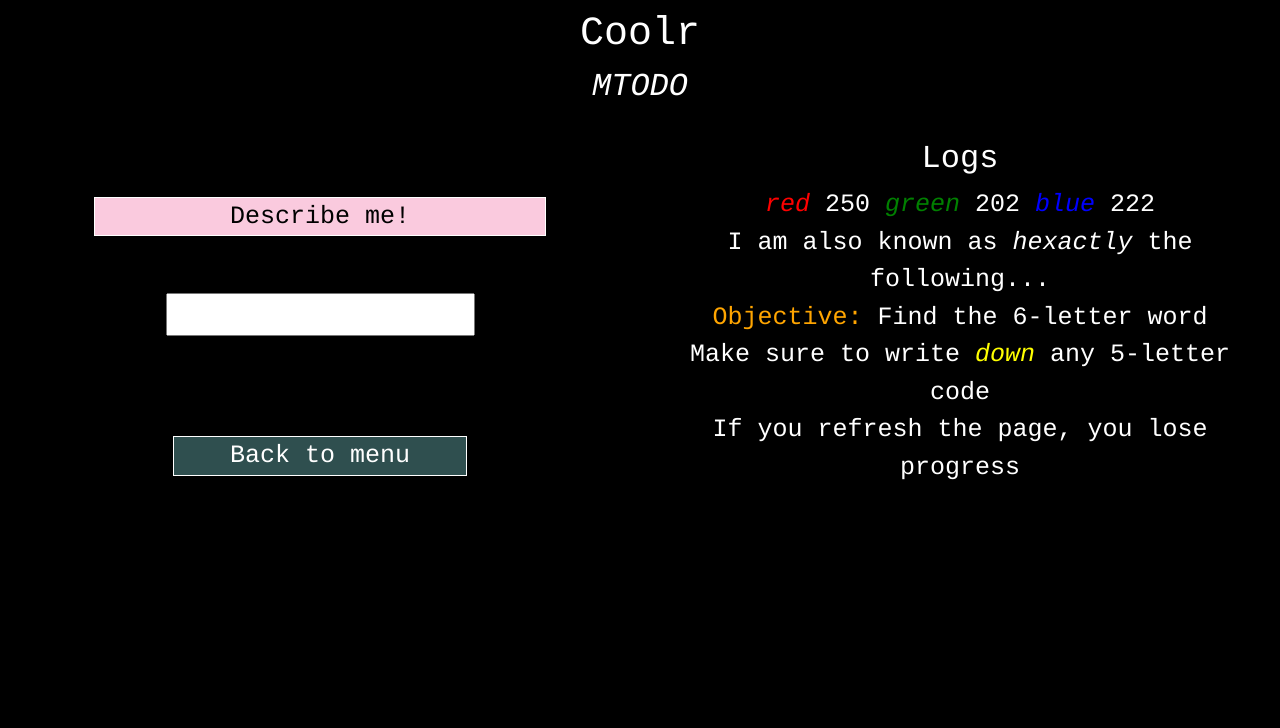
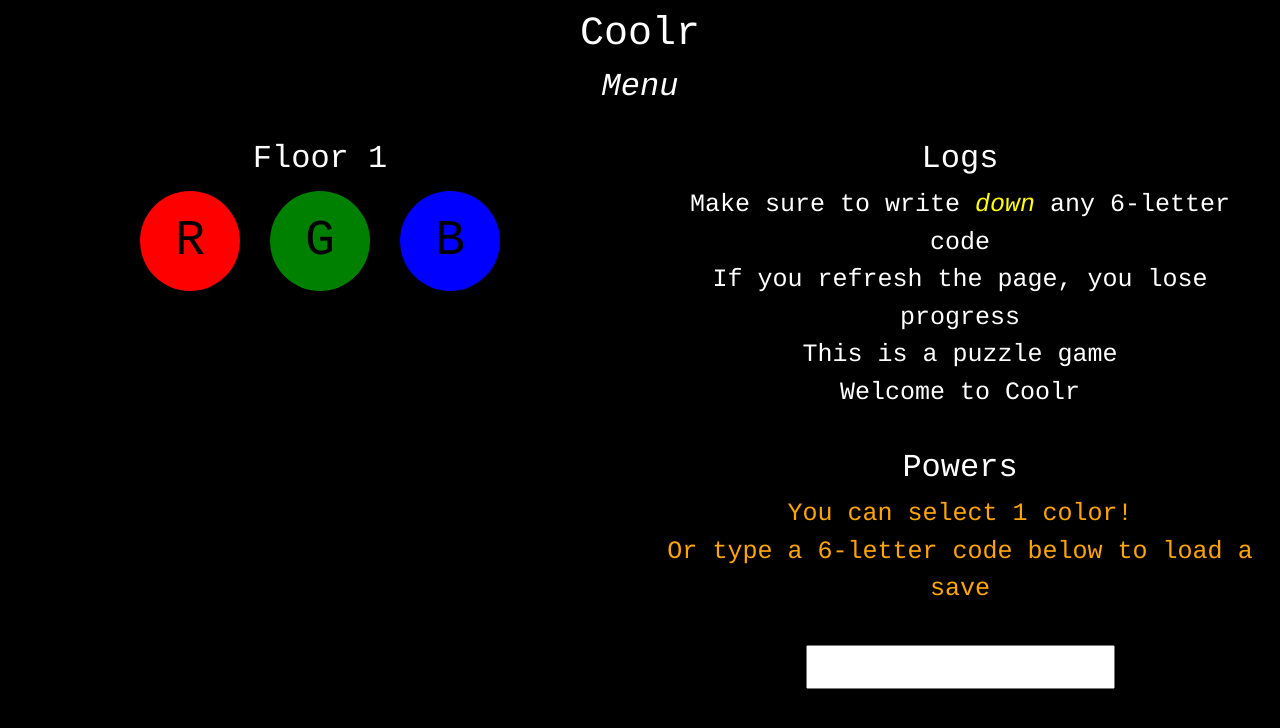
Before and after one commit to sebranly/coolr, a React (Create React App) app: page / in a window 1280 px wide. Shown: the top 728 px of the page. Built offline with nearby package versions, Linux system fonts and the light colour scheme.

Commit message:
feat: add codes (except last one)

```diff
--- a/src/App.css
+++ b/src/App.css
@@ -311,8 +311,28 @@ body {
   margin: 10%;
 }
 
+.bedbad {
+  color: #bedbad;
+}
+
+.bedead {
+  color: #bedead;
+}
+
+.dabbed {
+  color: #dabbed;
+}
+
+.bacfed {
+  color: #bacfed
+}
+
 .facade {
   color: #facade;
+}
+
+.decade {
+  color: #decade
 }
 
 .chest:hover {
--- a/src/App.tsx
+++ b/src/App.tsx
@@ -25,15 +25,17 @@ import {
   getResultLevelMix2,
   getResultLevelMix3,
   canMix3,
-  getNewLevelsMix3
+  getNewLevelsMix3,
+  isValidCode
 } from './utils';
+import { CODE_BLUE, CODE_CYAN, CODE_GREEN, CODE_LENGTH, CODE_MAGENTA, CODE_RED, CODE_YELLOW } from './constants';
 
 const App = () => {
   const [logs, setLogs] = React.useState([
     'Welcome to Coolr',
     'This is a puzzle game',
     'If you refresh the page, you lose progress',
-    'Make sure to write down any 5-letter code'
+    `Make sure to write down any ${CODE_LENGTH}-letter code`
   ]);
 
   const [code, setCode] = React.useState('');
@@ -41,7 +43,7 @@ const App = () => {
   const [levels, setLevels] = React.useState<Color[]>([]);
   const [level, setLevel] = React.useState<Color | undefined>();
   // TODO: change
-  const [puzzle, setPuzzle] = React.useState(Puzzle.Hexa);
+  const [puzzle, setPuzzle] = React.useState(Puzzle.Menu);
 
   const onRejectLevel = (level: Color) => () => {
     setLogs([...logs, `Mix colors from floor 1 to access color ${level}`]);
@@ -51,23 +53,38 @@ const App = () => {
     const newCode = e.currentTarget.value.toUpperCase();
 
     if (!newCode || /^[A-Z]+$/.test(newCode)) {
-      if (newCode.length <= 5) {
+      if (newCode.length <= CODE_LENGTH) {
         setCode(newCode);
 
-        if (newCode.length === 5) {
-          // TODO: remove
-          if (newCode.length === 5 && newCode !== 'CHEAT')
+        if (newCode.length === CODE_LENGTH) {
+          if (isValidCode(newCode)) {
+            const newLogs = [...logs, `Success: cheat code ${newCode} is valid`, 'Save has been loaded'];
+            const floor1 = { red: Progress.Done, green: Progress.Done, blue: Progress.Done };
+
+            if (newCode === CODE_RED) {
+              setSave({ ...save, red: Progress.Done });
+              newLogs.push('Color red is completed');
+            } else if (newCode === CODE_GREEN) {
+              setSave({ ...save, green: Progress.Done });
+              newLogs.push('Color green is completed');
+            } else if (newCode === CODE_BLUE) {
+              setSave({ ...save, blue: Progress.Done });
+              newLogs.push('Color blue is completed');
+            } else if (newCode === CODE_CYAN) {
+              setSave({ ...save, ...floor1, cyan: Progress.Done });
+              newLogs.push('Colors red green blue cyan are completed');
+            } else if (newCode === CODE_MAGENTA) {
+              setSave({ ...save, ...floor1, magenta: Progress.Done });
+              newLogs.push('Colors red green blue magenta are completed');
+            } else if (newCode === CODE_YELLOW) {
+              setSave({ ...save, ...floor1, yellow: Progress.Done });
+              newLogs.push('Colors red green blue yellow are completed');
+            }
+
+            setLogs(newLogs);
+            setPuzzle(Puzzle.Menu);
+          } else if (newCode.length === CODE_LENGTH) {
             setLogs([...logs, `Failure: cheat code ${newCode} is invalid`]);
-          else {
-            setSave({ ...save, red: Progress.Done, green: Progress.Done, blue: Progress.Done });
-            setLogs([
-              ...logs,
-              `Success: cheat code ${newCode} is valid`,
-              'Save has been loaded',
-              'Colors red green blue are completed'
-            ]);
-
-            setPuzzle(Puzzle.Menu);
           }
         }
       }
@@ -139,8 +156,8 @@ const App = () => {
         <div className="mobile">
           <h1>Coolr: Puzzle Game</h1>
           <div>
-            We are working hard to make this website accessible on mobile. In the meantime, please visit it on a
-            computer instead. Thank you for your understanding!
+            This puzzle game is not accessible on mobile. Please visit it on a computer instead. Thank you for your
+            understanding!
           </div>
         </div>
         <br />
--- a/src/components/Hexa.tsx
+++ b/src/components/Hexa.tsx
@@ -24,7 +24,7 @@ const Hexa: React.FC<HexaProps> = (props) => {
     const newCode = e.currentTarget.value.toUpperCase();
 
     if (newCode === 'FACADE') {
-      setLogs([...logs, 'You found the 6-letter word: #FACADE', 'Congrats! Color magenta is completed']);
+      setLogs([...logs, 'You found the 6-letter word: FACADE', 'Congrats! Color magenta is completed']);
       setSave({ ...save, magenta: Progress.Done });
       setPuzzle(Puzzle.Menu);
     } else if (newCode.length === 0) {
--- a/src/components/Notes.tsx
+++ b/src/components/Notes.tsx
@@ -2,6 +2,7 @@ import * as React from 'react';
 import { Color, Move, Save, RainbowColor, RupeeColor, Puzzle } from '../types';
 import classnames from 'classnames';
 import { getPowerLogs } from '../utils';
+import { VALID_CODES } from '../constants';
 
 export interface NotesProps {
   className?: string;
@@ -30,13 +31,13 @@ const Notes: React.FC<NotesProps> = (props) => {
           : '';
 
       const italicClass = word === 'hexactly' ? 'italic' : '';
-      const facadeClass = word === '#FACADE' ? 'facade' : '';
+      const codeClass = VALID_CODES.includes(word) ? word.toLowerCase() : '';
 
       const successClass = ['Congrats!', 'Success:'].includes(word) ? 'green' : '';
       const failureClass = word === 'Failure:' ? 'red' : '';
       const objectiveClass = word === 'Objective:' ? 'orange' : '';
       const classes = classnames(
-        facadeClass,
+        codeClass,
         objectiveClass,
         italicClass,
         additionalClass,
@@ -44,6 +45,7 @@ const Notes: React.FC<NotesProps> = (props) => {
         failureClass,
         'inline'
       );
+
       const key = `${word}-${index}`;
 
       if (word === 'rainbow!') {
@@ -68,11 +70,21 @@ const Notes: React.FC<NotesProps> = (props) => {
     });
   };
 
-  const renderPowerLog = (log: string) => (
-    <div className="inline power" key={log}>
-      {log}
-    </div>
-  );
+  const renderPowerLog = (log: string) => {
+    const words = log.split(' ');
+
+    return words.map((word: string, index) => {
+      const codeClass = VALID_CODES.includes(word) ? word.toLowerCase() : '';
+      const classes = classnames('inline power', codeClass);
+      const key = `${word}-${index}`;
+
+      return (
+        <div className={classes} key={key}>
+          {word}{' '}
+        </div>
+      );
+    });
+  };
 
   const renderPowerLogs = () => {
     if (!hasPowerLogs) return null;
--- a/src/components/SleepingDogs.tsx
+++ b/src/components/SleepingDogs.tsx
@@ -32,7 +32,7 @@ const SleepingDogs: React.FC<SleepingDogsProps> = (props) => {
       setLogs([...logs, 'The code uses 4 unique digits']);
     } else {
       if (isEqual(correctCode, code)) {
-        setLogs([...logs, 'You found the correct code', 'Congrats! Color cyan is completed']);
+        setLogs([...logs, `You found the correct code: ${correctCode.join('')}`, 'Congrats! Color cyan is completed']);
         setSave({ ...save, cyan: Progress.Done });
         setPuzzle(Puzzle.Menu);
       } else {
--- a/src/constants.ts
+++ b/src/constants.ts
@@ -1,4 +1,12 @@
+export const CODE_LENGTH = 6;
 export const MIX_ONE_COLOR_MSG = 'You can select 1 color!';
-export const MIX_TWO_COLORS_MSG = 'You can select up to 2 colors!';
-export const MIX_THREE_COLORS_MSG = 'You can select up to 3 colors!';
+export const MIX_TWO_COLORS_MSG = 'You completed floor 1! You can select up to 2 colors!';
+export const MIX_THREE_COLORS_MSG = 'You completed both floor 1 and floor 2! You can select up to 3 colors!';
 export const RUPEES_INITIAL_COUNT = 1;
+export const CODE_RED = 'BEDBAD';
+export const CODE_BLUE = 'DABBED';
+export const CODE_GREEN = 'BEDEAD';
+export const CODE_CYAN = 'BACFED';
+export const CODE_MAGENTA = 'FACADE';
+export const CODE_YELLOW = 'DECADE';
+export const VALID_CODES = [CODE_RED, CODE_GREEN, CODE_BLUE, CODE_CYAN, CODE_MAGENTA, CODE_YELLOW];
--- a/src/utils/index.ts
+++ b/src/utils/index.ts
@@ -1,4 +1,16 @@
-import { MIX_ONE_COLOR_MSG, MIX_THREE_COLORS_MSG, MIX_TWO_COLORS_MSG } from '../constants';
+import {
+  CODE_RED,
+  CODE_BLUE,
+  CODE_GREEN,
+  CODE_CYAN,
+  CODE_LENGTH,
+  CODE_MAGENTA,
+  CODE_YELLOW,
+  MIX_ONE_COLOR_MSG,
+  MIX_THREE_COLORS_MSG,
+  MIX_TWO_COLORS_MSG,
+  VALID_CODES
+} from '../constants';
 import { Color, Progress, Save, Puzzle, RupeeColor } from '../types';
 
 const getPlural = (str: string, count: number) => {
@@ -11,9 +23,9 @@ const getDefaultSave = () => {
 
   // TODO: change
   const defaultSave: Save = {
-    red: Done,
-    green: Done,
-    blue: Done,
+    red: Available,
+    green: Available,
+    blue: Available,
     cyan: Hidden,
     magenta: Hidden,
     yellow: Hidden,
@@ -121,12 +133,16 @@ const getResultLevelMix3 = (levels: Color[]) => {
 
 const getPowerLogs = (save: Save) => {
   const currentCode = '';
-  const codeMsg = 'Or type a 5-letter code below to load a save';
+  const codeMsg = `Or type a ${CODE_LENGTH}-letter code below to load a save`;
+  const codes = getCodes(save);
+  const commonLogsTemp = [currentCode, codeMsg];
+  const commonLogs =
+    codes.length > 0 ? [...commonLogsTemp, `Unlocked cheat code(s): ${codes.join(' ')}`] : commonLogsTemp;
 
-  if (canMix3(save)) return [MIX_THREE_COLORS_MSG, currentCode, codeMsg];
-  if (canMix2(save)) return [MIX_TWO_COLORS_MSG, currentCode, codeMsg];
+  if (canMix3(save)) return [MIX_THREE_COLORS_MSG, ...commonLogs];
+  if (canMix2(save)) return [MIX_TWO_COLORS_MSG, ...commonLogs];
 
-  return [MIX_ONE_COLOR_MSG, currentCode, codeMsg];
+  return [MIX_ONE_COLOR_MSG, ...commonLogs];
 };
 
 const getRoomColor = (room: number) => {
@@ -217,7 +233,37 @@ const getPuzzleText = (puzzle: Puzzle) => {
   }
 };
 
+const isValidCode = (code: string) => {
+  return VALID_CODES.includes(code);
+};
+
+const getCodes = (save: Save) => {
+  const codes: string[] = [];
+
+  const { red, green, blue, cyan, magenta, yellow } = save;
+  const { Done } = Progress;
+
+  if (cyan === Done || magenta === Done || yellow === Done) {
+    if (cyan === Done) codes.push(CODE_CYAN);
+    if (magenta === Done) codes.push(CODE_MAGENTA);
+    if (yellow === Done) codes.push(CODE_YELLOW);
+
+    return codes;
+  }
+
+  if (red === Done || green === Done || blue === Done) {
+    if (red === Done) codes.push(CODE_RED);
+    if (green === Done) codes.push(CODE_GREEN);
+    if (blue === Done) codes.push(CODE_BLUE);
+
+    return codes;
+  }
+
+  return codes;
+};
+
 export {
+  getCodes,
   getPlural,
   getRandomInt,
   getResultLevelMix2,
@@ -236,5 +282,6 @@ export {
   getRoomColor,
   getRupees,
   getRupeesColor,
-  get4DigitsCode
+  get4DigitsCode,
+  isValidCode
 };
```
